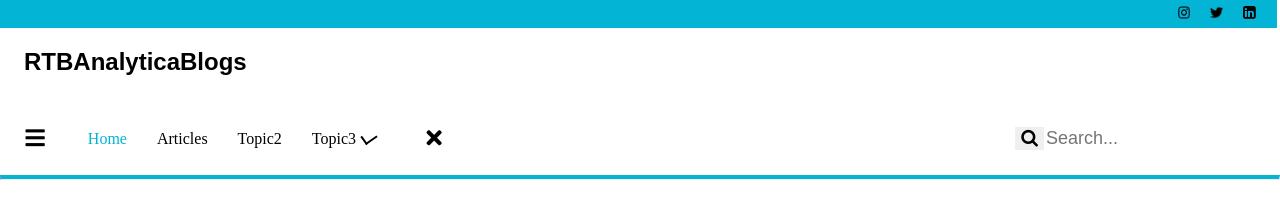
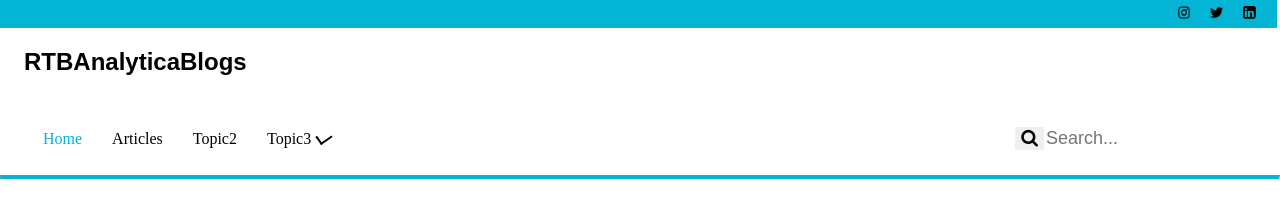
Before and after one commit to Aabhashzzz1/rtbblogsite, a plain HTML site: page index.html in a window 1280 px wide. Shown: the top 217 px of the page. Drawn offline with Linux system fonts and the light colour scheme.

Commit message:
third commit[final]

```diff
--- a/style.css
+++ b/style.css
@@ -68,7 +68,7 @@ header{
 .show-menu-btn, .hide-menu-btn{
     transition: 0.4s;
     cursor: pointer;
-    display: flex;  /* show hamberger */
+    display: none;  /* show hamberger */
     font-size: 22px;
     padding-left: 1.6rem;
 }
```
